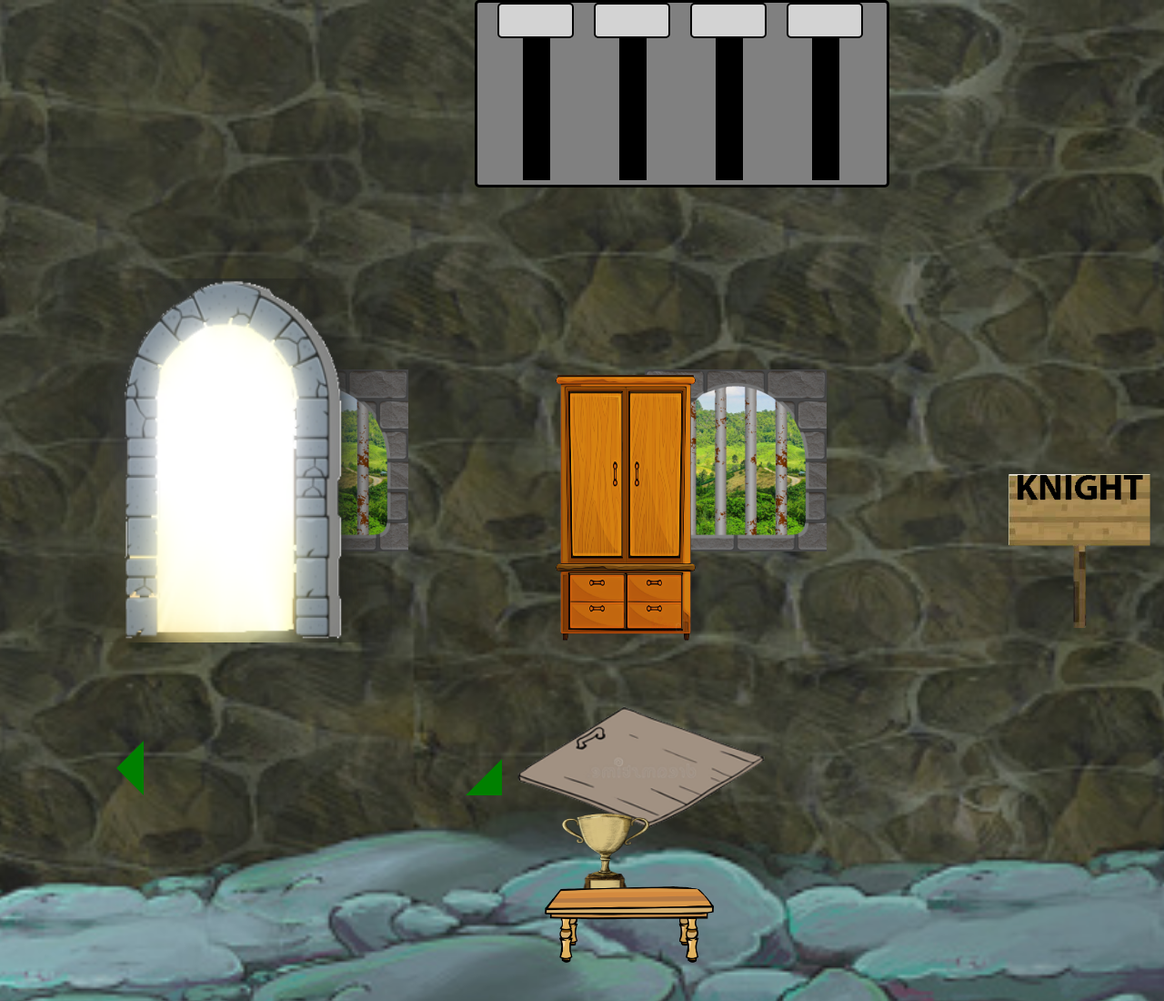
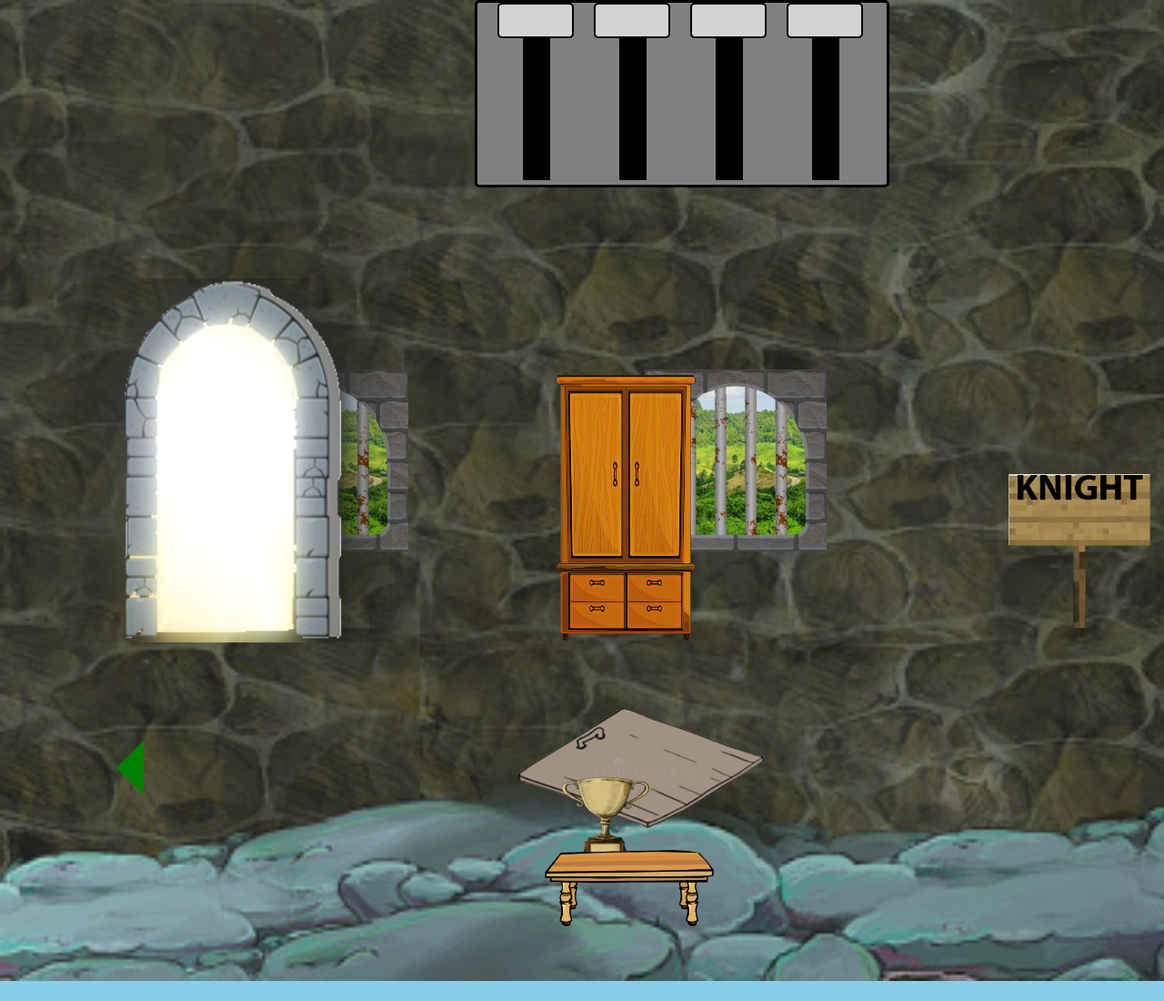
Before and after one commit to iliketocode2/Escape-Room, a plain HTML site: page R3F1.html in a window 1280 px wide. Shown: the top 1100 px of the page at 91% size. Drawn offline with Linux system fonts and the light colour scheme.

Commit message:
arrow fixed

```diff
--- a/R3F1.html
+++ b/R3F1.html
@@ -169,6 +169,7 @@
     // https://www.dafont.com/seagram-tfb.font
     // Do DaFont lets gooooooooooooooo
     window.onload = function() {
+      document.getElementById("arrowD").style.display = "none";
       loadInv();
     };
 
```
